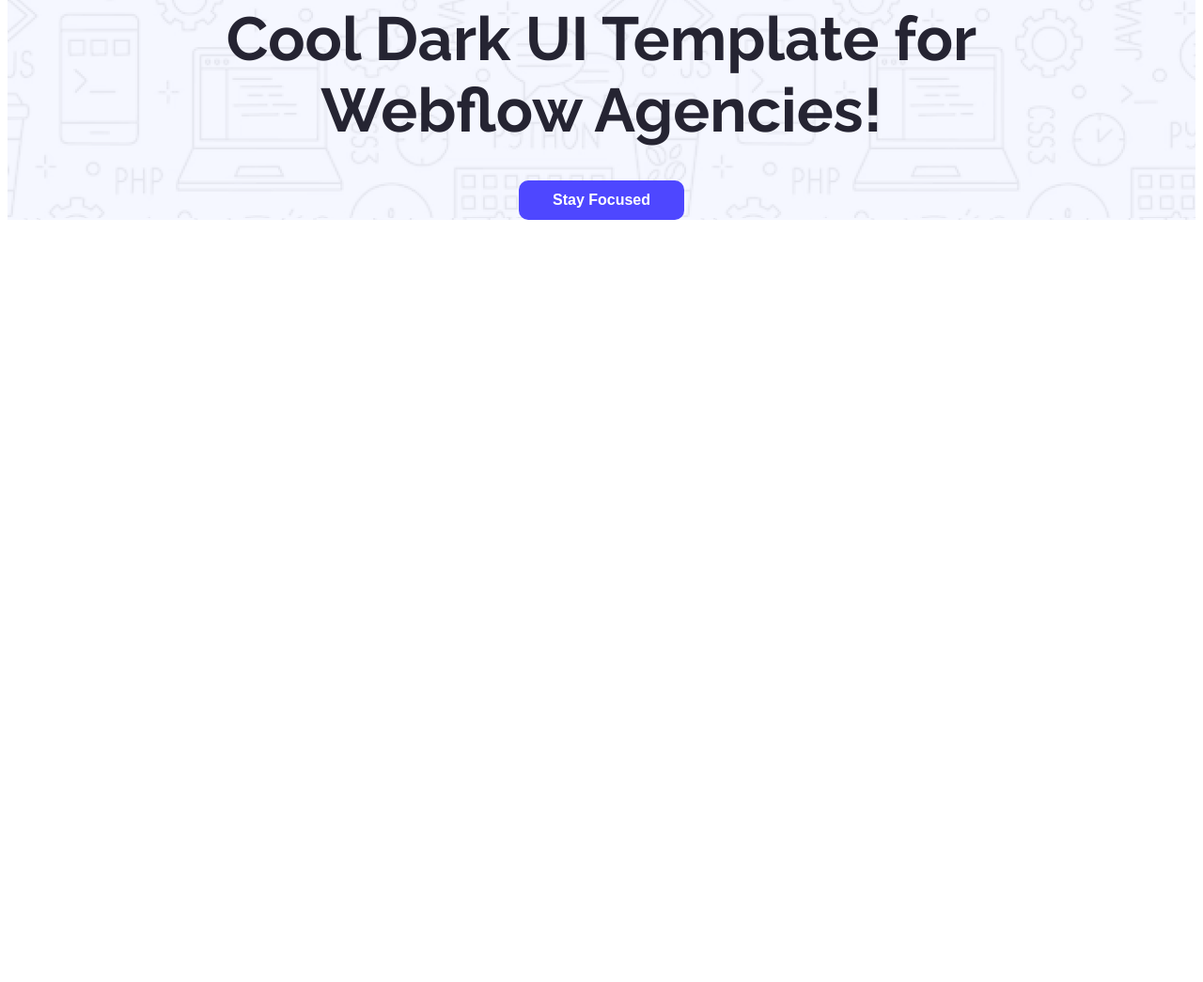
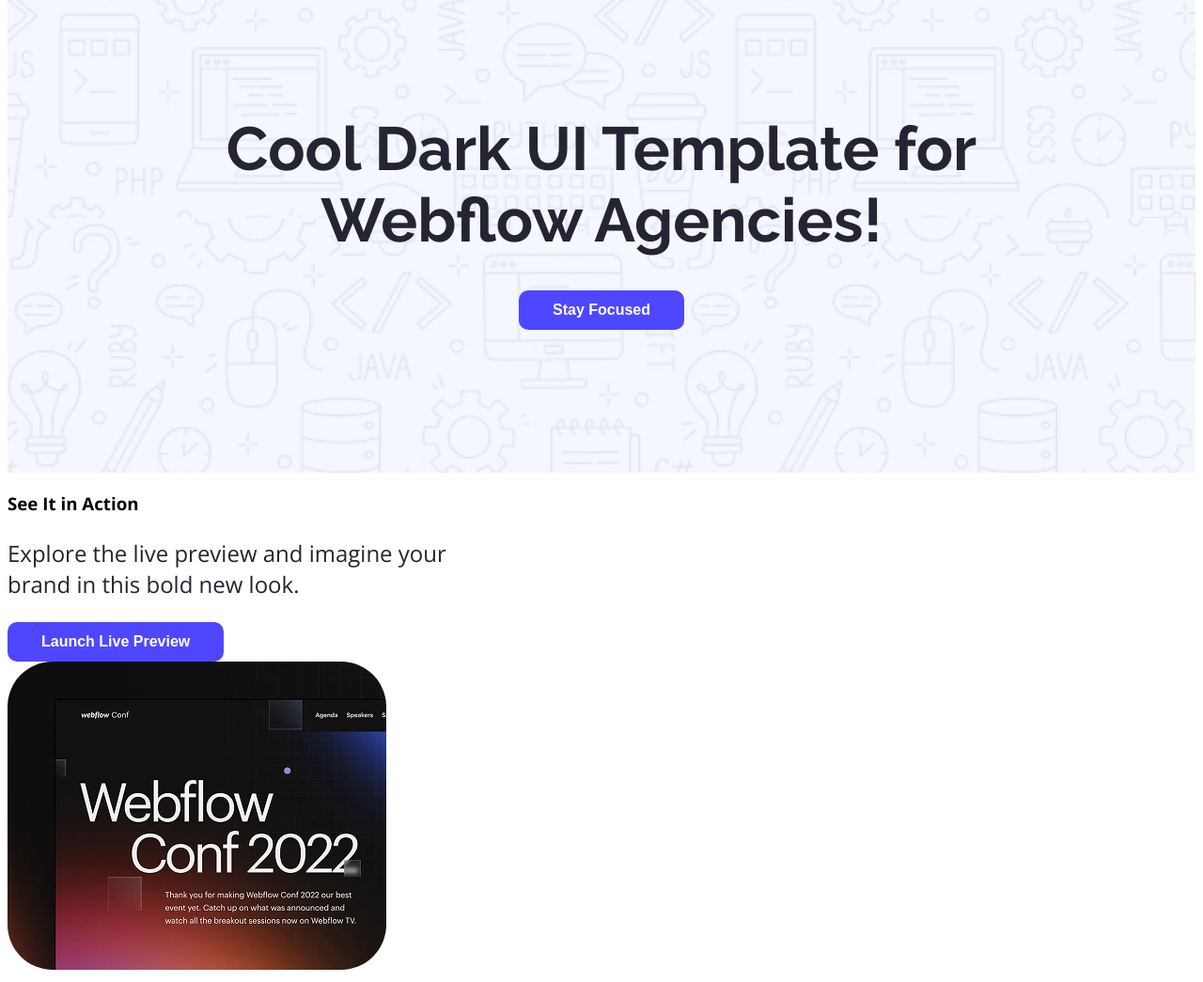
Before and after one commit to ArifinTawsif/first-assignment, a plain HTML site: page index.html in a window 1280 px wide. Shown: the part 428-1473 px from the top of the page at 94% size. Before the commit the page ends 800 px from the top, so only its background shows below. Drawn offline with nearby package versions, Linux system fonts and the light colour scheme.

Commit message:
added main section

```diff
--- a/index.html
+++ b/index.html
@@ -31,6 +31,14 @@
         </div>
     </header>
     <main>
+        <section class="first-section">
+            <div class="banner-content">
+                <h3>See It in Action</h3>
+                <p class="banner-description">Explore the live preview and imagine your<br>brand in this bold new look.</p>
+                <button class="btn">Launch Live Preview</button>
+            </div>
+            <img class="img" src="asset/Assets/wc-mini.png" alt="">
+        </section>
     </main>
     <footer>
 
--- a/styles/assignment.css
+++ b/styles/assignment.css
@@ -68,6 +68,7 @@ nav{
 
 .btn2{
     margin-top: 37px;
+    margin-bottom: 152px;
 }
 
 .btn:hover{
@@ -85,3 +86,14 @@ nav{
     margin-bottom: 20px;
     text-align: center;
 }
+
+.img{
+    width: 403px;
+    height: 328px;
+    border-radius: 48px;
+}
+
+.banner-description{
+    color: #252432;
+    font-size: 24px;
+}
```
